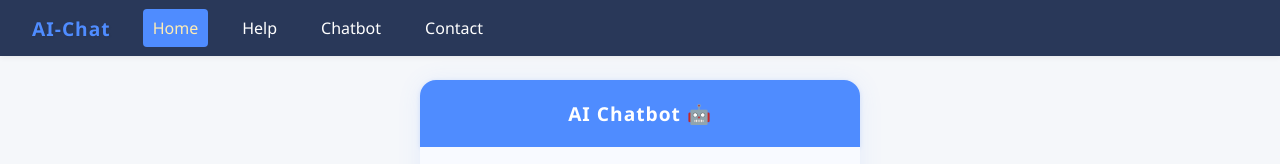
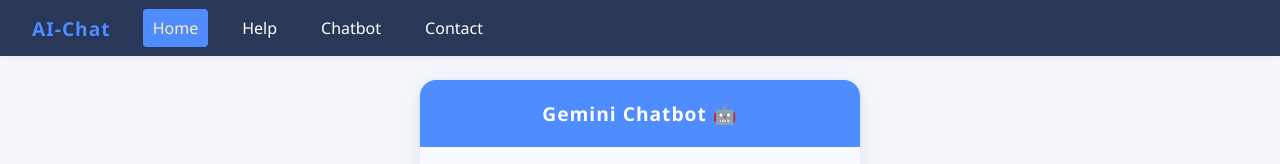
Before and after one commit to shwetasurbhi2027/Lokachakra_chatbot, a plain HTML site: page index.html in a window 1280 px wide. Shown: the top 164 px of the page. Drawn offline with Linux system fonts and the light colour scheme.

Commit message:
Update index.html

```diff
--- a/index.html
+++ b/index.html
@@ -2,12 +2,11 @@
 <html lang="en">
 <head>
   <meta charset="UTF-8">
-  <title>AI Chatbot</title>
+  <title>Gemini Chatbot</title>
   <meta name="viewport" content="width=device-width, initial-scale=1">
   <link rel="stylesheet" href="style.css">
 </head>
 <body>
-  <!-- Navbar -->
   <nav class="navbar">
     <div class="nav-logo">AI-Chat</div>
     <div class="nav-links">
@@ -18,10 +17,9 @@
     </div>
   </nav>
 
-  <!-- Main Content -->
   <div class="main-content">
     <div class="chat-container">
-      <div class="chat-header">AI Chatbot 🤖</div>
+      <div class="chat-header">Gemini Chatbot 🤖</div>
       <div class="chat-messages" id="chat-messages"></div>
       <form class="chat-input-area" id="chat-form" autocomplete="off">
         <input type="text" id="chat-input" class="chat-input" placeholder="Type your message..." required>
@@ -30,7 +28,6 @@
     </div>
   </div>
 
-  <!-- Footer -->
   <footer>
     &copy; 2025 AI Chatbot &mdash; All rights reserved.
   </footer>
```
